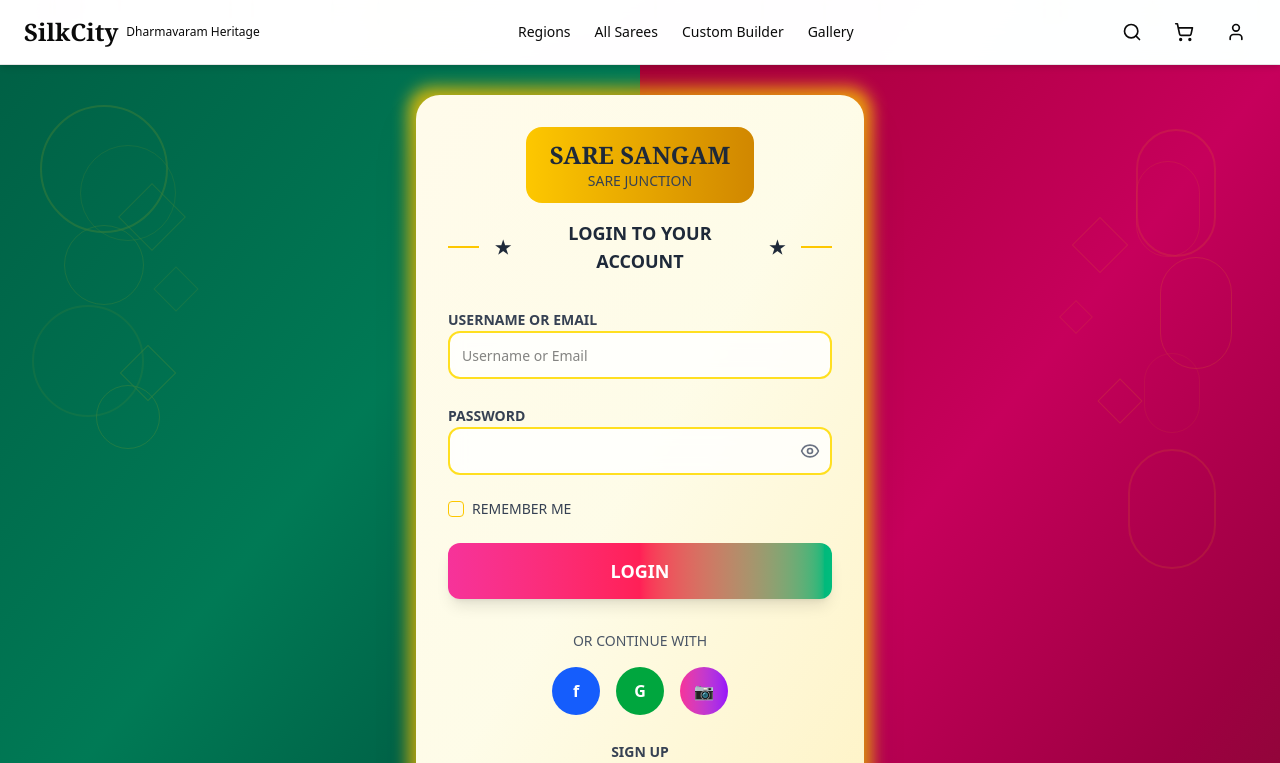
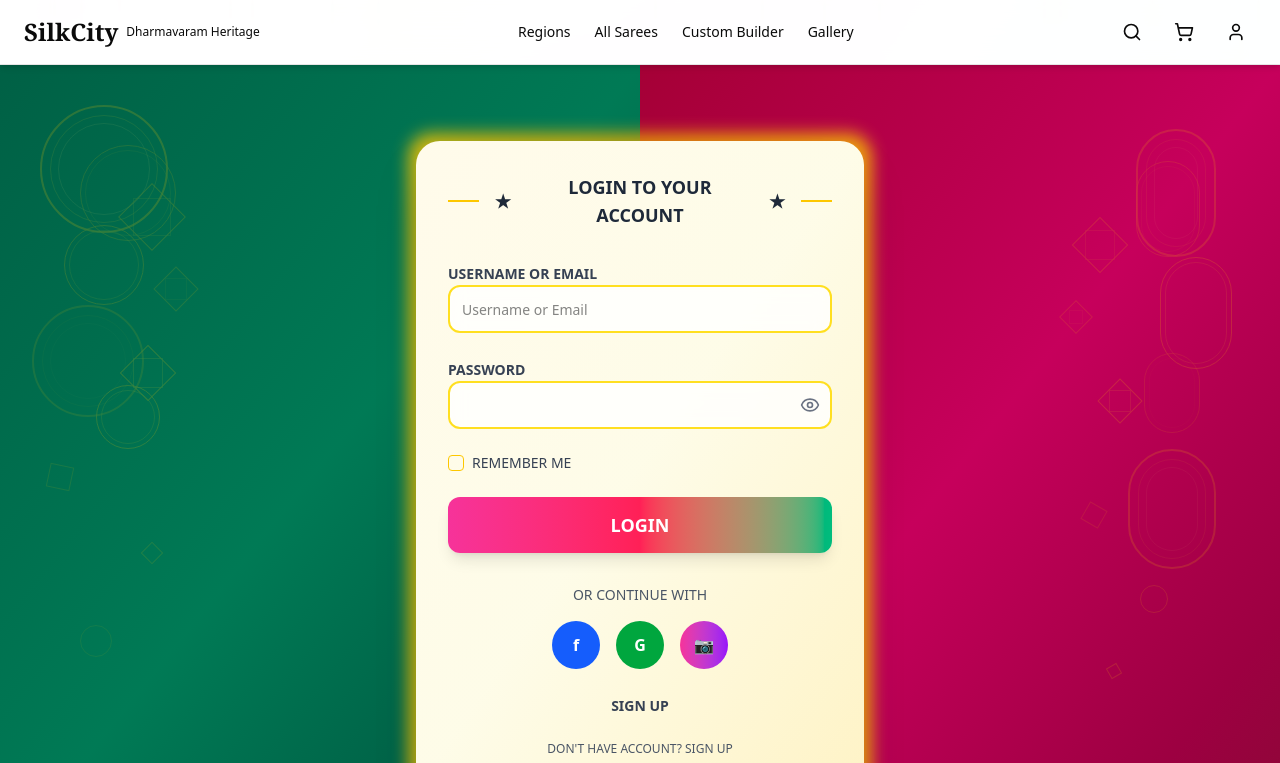
Before and after one commit to KARTHIKganesh256/skil-city, a Next.js app: page /login in a window 1280 px wide. Shown: the top 763 px of the page. Built offline with nearby package versions, Linux system fonts and the light colour scheme; a web font is replaced by a local one.

Commit message:
Remove brand names and enhance traditional Indian patterns

```diff
--- a/src/app/login/page.tsx
+++ b/src/app/login/page.tsx
@@ -40,37 +40,89 @@ export default function LoginPage() {
     <div className="min-h-screen relative overflow-hidden">
       {/* Background with traditional patterns */}
       <div className="absolute inset-0">
-        {/* Left side - Green background with peacock patterns */}
+          {/* Left side - Green background with enhanced peacock patterns */}
           <div className="absolute left-0 top-0 w-1/2 h-full bg-gradient-to-br from-emerald-800 via-emerald-700 to-emerald-900">
-          <div className="absolute inset-0 opacity-20">
-            {/* Peacock patterns */}
-            <div className="absolute top-10 left-10 w-32 h-32 border-2 border-yellow-400 rounded-full opacity-60"></div>
-            <div className="absolute top-20 left-20 w-24 h-24 border border-yellow-400 rounded-full opacity-40"></div>
-            <div className="absolute top-40 left-16 w-20 h-20 border border-yellow-400 rounded-full opacity-50"></div>
-            <div className="absolute top-60 left-8 w-28 h-28 border-2 border-yellow-400 rounded-full opacity-30"></div>
-            <div className="absolute top-80 left-24 w-16 h-16 border border-yellow-400 rounded-full opacity-60"></div>
+            <div className="absolute inset-0 opacity-25">
+              {/* Enhanced Peacock patterns with more detail */}
+              <div className="absolute top-10 left-10 w-32 h-32 border-2 border-yellow-400 rounded-full opacity-70">
+                <div className="absolute inset-2 border border-yellow-300 rounded-full opacity-50"></div>
+                <div className="absolute inset-4 border border-yellow-200 rounded-full opacity-40"></div>
+              </div>
+              <div className="absolute top-20 left-20 w-24 h-24 border border-yellow-400 rounded-full opacity-50">
+                <div className="absolute inset-1 border border-yellow-300 rounded-full opacity-40"></div>
+              </div>
+              <div className="absolute top-40 left-16 w-20 h-20 border border-yellow-400 rounded-full opacity-60">
+                <div className="absolute inset-1 border border-yellow-300 rounded-full opacity-50"></div>
+              </div>
+              <div className="absolute top-60 left-8 w-28 h-28 border-2 border-yellow-400 rounded-full opacity-40">
+                <div className="absolute inset-2 border border-yellow-300 rounded-full opacity-30"></div>
+                <div className="absolute inset-4 border border-yellow-200 rounded-full opacity-20"></div>
+              </div>
+              <div className="absolute top-80 left-24 w-16 h-16 border border-yellow-400 rounded-full opacity-70">
+                <div className="absolute inset-1 border border-yellow-300 rounded-full opacity-50"></div>
+              </div>
 
-            {/* Lotus patterns */}
-            <div className="absolute top-32 left-32 w-12 h-12 border border-yellow-400 transform rotate-45 opacity-50"></div>
-            <div className="absolute top-52 left-40 w-8 h-8 border border-yellow-400 transform rotate-45 opacity-40"></div>
-            <div className="absolute top-72 left-32 w-10 h-10 border border-yellow-400 transform rotate-45 opacity-60"></div>
+              {/* Enhanced Lotus patterns with petals */}
+              <div className="absolute top-32 left-32 w-12 h-12 border border-yellow-400 transform rotate-45 opacity-60">
+                <div className="absolute inset-1 border border-yellow-300 transform rotate-45 opacity-40"></div>
+              </div>
+              <div className="absolute top-52 left-40 w-8 h-8 border border-yellow-400 transform rotate-45 opacity-50">
+                <div className="absolute inset-1 border border-yellow-300 transform rotate-45 opacity-30"></div>
+              </div>
+              <div className="absolute top-72 left-32 w-10 h-10 border border-yellow-400 transform rotate-45 opacity-70">
+                <div className="absolute inset-1 border border-yellow-300 transform rotate-45 opacity-50"></div>
+              </div>
+
+              {/* Additional traditional motifs */}
+              <div className="absolute top-100 left-12 w-6 h-6 border border-yellow-400 transform rotate-12 opacity-40"></div>
+              <div className="absolute top-120 left-36 w-4 h-4 border border-yellow-400 transform rotate-45 opacity-50"></div>
+              <div className="absolute top-140 left-20 w-8 h-8 border border-yellow-400 rounded-full opacity-30"></div>
             </div>
           </div>
 
-        {/* Right side - Magenta background with dancer patterns */}
+          {/* Right side - Magenta background with enhanced dancer patterns */}
           <div className="absolute right-0 top-0 w-1/2 h-full bg-gradient-to-br from-rose-800 via-pink-700 to-rose-900">
-          <div className="absolute inset-0 opacity-20">
-            {/* Dancer silhouettes */}
-            <div className="absolute top-16 right-16 w-20 h-32 border-2 border-yellow-400 rounded-full opacity-50"></div>
-            <div className="absolute top-24 right-20 w-16 h-24 border border-yellow-400 rounded-full opacity-40"></div>
-            <div className="absolute top-48 right-12 w-18 h-28 border border-yellow-400 rounded-full opacity-60"></div>
-            <div className="absolute top-72 right-20 w-14 h-20 border border-yellow-400 rounded-full opacity-30"></div>
-            <div className="absolute top-96 right-16 w-22 h-30 border-2 border-yellow-400 rounded-full opacity-50"></div>
+            <div className="absolute inset-0 opacity-25">
+              {/* Enhanced Dancer silhouettes with more detail */}
+              <div className="absolute top-16 right-16 w-20 h-32 border-2 border-yellow-400 rounded-full opacity-60">
+                <div className="absolute inset-2 border border-yellow-300 rounded-full opacity-40"></div>
+                <div className="absolute inset-4 border border-yellow-200 rounded-full opacity-30"></div>
+              </div>
+              <div className="absolute top-24 right-20 w-16 h-24 border border-yellow-400 rounded-full opacity-50">
+                <div className="absolute inset-1 border border-yellow-300 rounded-full opacity-30"></div>
+              </div>
+              <div className="absolute top-48 right-12 w-18 h-28 border border-yellow-400 rounded-full opacity-70">
+                <div className="absolute inset-1 border border-yellow-300 rounded-full opacity-50"></div>
+              </div>
+              <div className="absolute top-72 right-20 w-14 h-20 border border-yellow-400 rounded-full opacity-40">
+                <div className="absolute inset-1 border border-yellow-300 rounded-full opacity-20"></div>
+              </div>
+              <div className="absolute top-96 right-16 w-22 h-30 border-2 border-yellow-400 rounded-full opacity-60">
+                <div className="absolute inset-2 border border-yellow-300 rounded-full opacity-40"></div>
+                <div className="absolute inset-4 border border-yellow-200 rounded-full opacity-30"></div>
+              </div>
 
-            {/* Lotus and paisley patterns */}
-            <div className="absolute top-40 right-40 w-10 h-10 border border-yellow-400 transform rotate-45 opacity-50"></div>
-            <div className="absolute top-60 right-48 w-6 h-6 border border-yellow-400 transform rotate-45 opacity-40"></div>
-            <div className="absolute top-80 right-36 w-8 h-8 border border-yellow-400 transform rotate-45 opacity-60"></div>
+              {/* Enhanced Lotus and paisley patterns */}
+              <div className="absolute top-40 right-40 w-10 h-10 border border-yellow-400 transform rotate-45 opacity-60">
+                <div className="absolute inset-1 border border-yellow-300 transform rotate-45 opacity-40"></div>
+              </div>
+              <div className="absolute top-60 right-48 w-6 h-6 border border-yellow-400 transform rotate-45 opacity-50">
+                <div className="absolute inset-1 border border-yellow-300 transform rotate-45 opacity-30"></div>
+              </div>
+              <div className="absolute top-80 right-36 w-8 h-8 border border-yellow-400 transform rotate-45 opacity-70">
+                <div className="absolute inset-1 border border-yellow-300 transform rotate-45 opacity-50"></div>
+              </div>
+
+              {/* Additional traditional motifs */}
+              <div className="absolute top-110 right-44 w-5 h-5 border border-yellow-400 transform rotate-30 opacity-40"></div>
+              <div className="absolute top-130 right-28 w-7 h-7 border border-yellow-400 rounded-full opacity-50"></div>
+              <div className="absolute top-150 right-40 w-3 h-3 border border-yellow-400 transform rotate-60 opacity-60"></div>
+
+              {/* Paisley patterns */}
+              <div className="absolute top-180 right-32 w-12 h-8 border border-yellow-400 transform rotate-15 opacity-45">
+                <div className="absolute inset-1 border border-yellow-300 transform rotate-15 opacity-25"></div>
+              </div>
+              <div className="absolute top-200 right-48 w-8 h-6 border border-yellow-400 transform rotate-45 opacity-35"></div>
             </div>
           </div>
       </div>
@@ -88,13 +140,8 @@ export default function LoginPage() {
             {/* Golden ornate border */}
             <div className="absolute -inset-2 bg-gradient-to-r from-yellow-400 via-yellow-500 to-yellow-400 rounded-3xl blur-sm opacity-80"></div>
             <div className="relative bg-gradient-to-br from-amber-50 via-yellow-50 to-amber-100 rounded-3xl p-8 shadow-2xl">
-              {/* Header with brand name */}
+                {/* Header with decorative elements */}
                 <div className="text-center mb-8">
-                <div className="inline-block bg-gradient-to-r from-yellow-400 to-yellow-600 rounded-2xl px-6 py-3 mb-4">
-                  <h1 className="text-2xl font-bold text-gray-800 font-serif">SARE SANGAM</h1>
-                  <p className="text-sm text-gray-700 font-medium">SARE JUNCTION</p>
-                </div>
-
                   <div className="flex items-center justify-center mb-6">
                     <div className="w-8 h-0.5 bg-yellow-400"></div>
                     <span className="mx-4 text-lg font-bold text-gray-800">★</span>
```
Also changed, not shown: vercel.json. Lines whose indentation alone changed are shown as unchanged.
